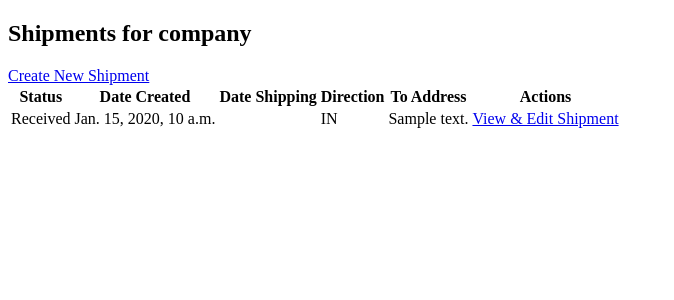
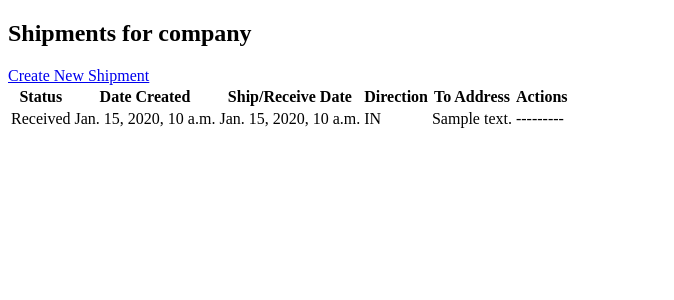
Before and after one commit to ChristopherRoy1/logitrack, a Django app: page /company/1/shipments/ in a window 1280 px wide. Shown: the part 69-369 px from the top of the page, without its empty margins (0-674 px from the left). Run offline with Django 4.2, Linux system fonts and the light colour scheme; tables that the repository leaves empty hold one stand-in row (values such as "Sample post").

Commit message:
minor template bug.

```diff
--- a/inventory/templates/inventory/shipments/shipment_list.html
+++ b/inventory/templates/inventory/shipments/shipment_list.html
@@ -9,7 +9,7 @@
     <tr>
       <th>Status</th>
       <th>Date Created</th>
-      <th>Date Shipping</th>
+      <th>Ship/Receive Date</th>
       <th>Direction</th>
       <th>To Address</th>
       <th>Actions</th>
@@ -18,12 +18,12 @@
   <tbody>
     {% for shipment in object_list %}
     <tr>
-        <td> {{shipment.get_status}}      </td>
+        <td> {{shipment.get_status}}  </td>
         <td>{{ shipment.date_created }}</td>
-        <td>{{ shipment.date_shipping }}</td>
+        <td>{{ shipment.date_shipped }}</td>
         <td>{{ shipment.direction }}</td>
         <td>{{ shipment.to_address }}</td>
-        <td><a href="{% url 'edit-shipment' company=shipment.company.id shipmentid=shipment.id %}">View & Edit Shipment</a></td>
+        <td>{% if shipment.date_shipped %}---------{% else %}<a href="{% url 'edit-shipment' company=shipment.company.id shipmentid=shipment.id %}">View & Edit Shipment</a>{% endif %}</td>
     </tr>
     {% endfor %}
   </tbody>
```
